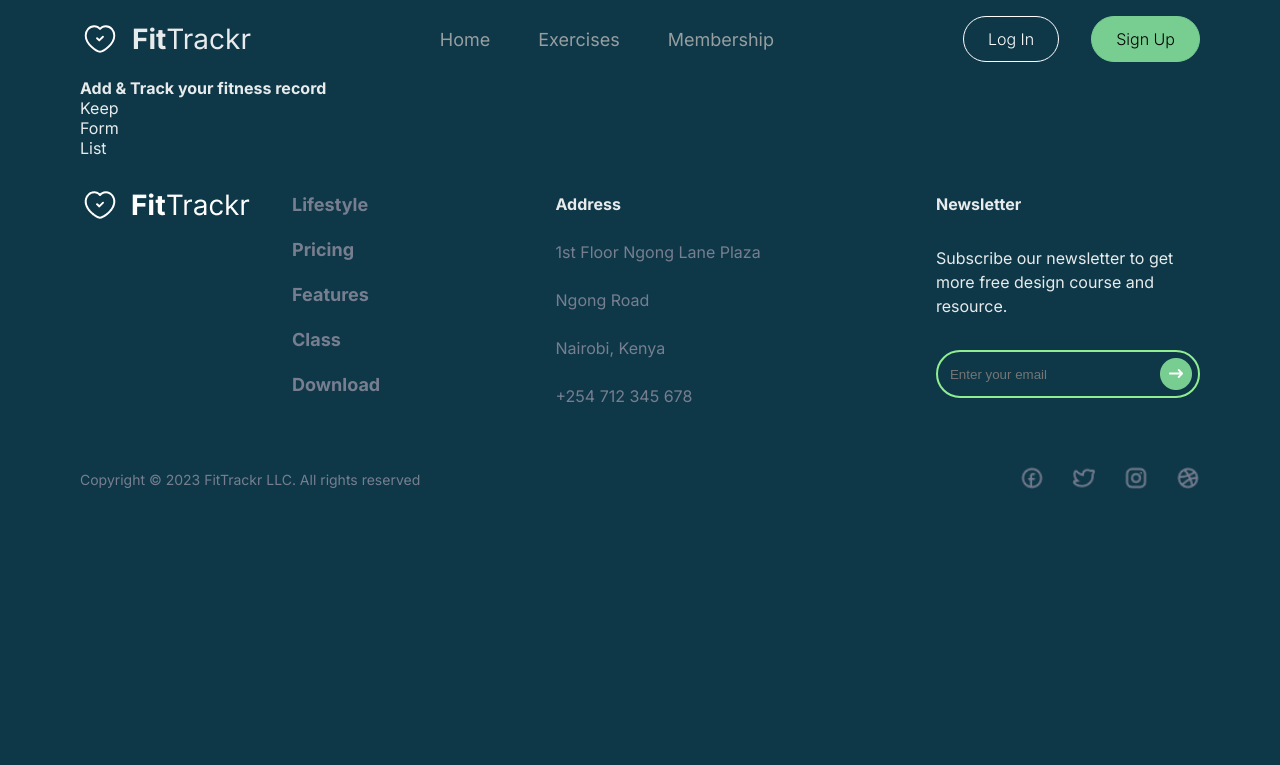
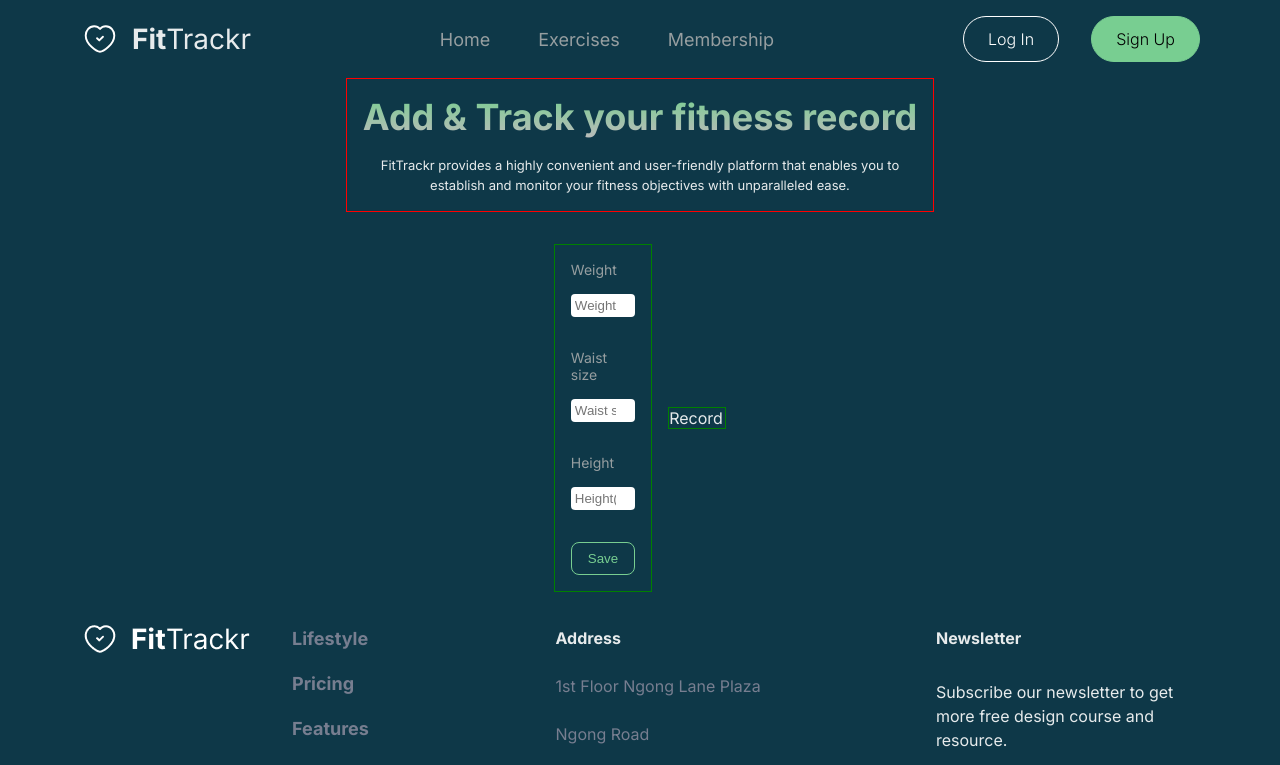
Before and after one commit to Ase020/fitTrackr-client, a React (Vite) app: page /my-fitness in a window 1280 px wide. Shown: the top 765 px of the page. Built offline with nearby package versions, Linux system fonts and the light colour scheme; no server answers; a web font is replaced by a local one.

Commit message:
page init

```diff
--- /dev/null
+++ b/src/components/fitnessCard/FitnessCard.jsx
@@ -0,0 +1,49 @@
+import "./fitnessCard.css";
+
+const FitnessCard = () => (
+  <div className="fitness_body-form">
+    <form className="fitness_form-container">
+      <div className="fitness_input-wrapper">
+        <label className="fitness_form-label">Weight</label>
+        <input
+          type="number"
+          placeholder="Weight(kgs)"
+          className="fitness_form-input"
+          min={30}
+          max={250}
+          required
+        />
+      </div>
+
+      <div className="fitness_input-wrapper">
+        <label className="fitness_form-label">Waist size</label>
+        <input
+          type="number"
+          placeholder="Waist size(inches)"
+          className="fitness_form-input"
+          min={16}
+          max={60}
+          required
+        />
+      </div>
+
+      <div className="fitness_input-wrapper">
+        <label className="fitness_form-label">Height</label>
+        <input
+          type="number"
+          placeholder="Height(cm)"
+          className="fitness_form-input"
+          min={100}
+          max={250}
+          required
+        />
+      </div>
+
+      <button type="submit" className="fitness_form-btn">
+        Save
+      </button>
+    </form>
+  </div>
+);
+
+export default FitnessCard;
--- /dev/null
+++ b/src/components/fitnessCard/fitnessCard.css
@@ -0,0 +1,46 @@
+.fitness_body-form {
+  border: 1px solid green;
+  flex: 2;
+}
+
+.fitness_form-container {
+  display: flex;
+  flex-direction: column;
+  gap: 32px;
+  padding: 16px;
+}
+
+.fitness_input-wrapper {
+  display: flex;
+  flex-direction: column;
+  gap: 16px;
+  font-size: 14px;
+}
+
+.fitness_form-label {
+  color: #969ea0;
+}
+
+.fitness_form-input {
+  padding: 4px;
+  border-radius: 4px;
+  border: none;
+  outline: none;
+}
+
+.fitness_form-btn {
+  background: transparent;
+  border: 1px solid #78ce91;
+  color: #78ce91;
+  width: fit-content;
+  padding: 8px 16px;
+  border-radius: 8px;
+  margin: 0 auto;
+  transition: all 0.5s ease-in;
+  cursor: pointer;
+}
+
+.fitness_form-btn:hover {
+  background: #78ce91;
+  color: #fff;
+}
--- /dev/null
+++ b/src/components/fitnessRecord/FitnessRecord.jsx
@@ -0,0 +1,7 @@
+import "./fitnessRecord.css";
+
+const FitnessRecord = () => {
+  return <div className="">Record</div>;
+};
+
+export default FitnessRecord;
--- a/src/components/index.js
+++ b/src/components/index.js
@@ -11,6 +11,8 @@ import { default as Loader } from "./loader/Loader";
 import { default as Profile } from "./profile/Profile";
 import { default as Signup1 } from "./signup1/Signup1";
 import { default as UserRow } from "./user-row/UserRow";
+import { default as FitnessCard } from "./fitnessCard/FitnessCard";
+import { default as FitnessRecord } from "./fitnessRecord/FitnessRecord";
 
 export {
   Navbar,
@@ -26,4 +28,6 @@ export {
   Profile,
   Signup1,
   UserRow,
+  FitnessCard,
+  FitnessRecord,
 };
--- a/src/components/navbar/Navbar.jsx
+++ b/src/components/navbar/Navbar.jsx
@@ -75,7 +75,7 @@ const Navbar = ({ user, onLogout, isLoggedin }) => {
                 onClick={() => setProfile((prev) => !prev)}
                 to="/my-fitness"
               >
-                my fitness
+                My Fitness
               </Link>
               {user?.is_admin && (
                 <>
--- a/src/pages/fitness/Fitness.jsx
+++ b/src/pages/fitness/Fitness.jsx
@@ -1,3 +1,4 @@
+import { FitnessCard, FitnessRecord } from "../../components";
 import "./fitness.css";
 
 const Fitness = () => {
@@ -8,12 +9,19 @@ const Fitness = () => {
           Add & Track your fitness record
         </h4>
 
-        <p className="fitness_header-desc">Keep</p>
+        <p className="fitness_header-desc">
+          FitTrackr provides a highly convenient and user-friendly platform that
+          enables you to establish and monitor your fitness objectives with
+          unparalleled ease.
+        </p>
       </div>
 
       <div className="fitness_body-container">
-        <div className="fitness_body-form">Form</div>
-        <div className="fitness_body-list">List</div>
+        <FitnessCard />
+
+        <div className="fitness_body-list">
+          <FitnessRecord />
+        </div>
       </div>
     </main>
   );
--- a/src/pages/fitness/fitness.css
+++ b/src/pages/fitness/fitness.css
@@ -1,2 +1,43 @@
 .fitness_container {
+  display: flex;
+  flex-direction: column;
+  align-items: center;
+  gap: 32px;
 }
+
+.fitness_header-container {
+  display: flex;
+  flex-direction: column;
+  align-items: center;
+  gap: 16px;
+  border: 1px solid red;
+  padding: 16px;
+}
+
+.fitness_header-title {
+  font-size: 36px;
+  color: #969ea0;
+
+  background: linear-gradient(to bottom, #78ce91, #bbb);
+  background-clip: text;
+  -webkit-background-clip: text;
+  -webkit-text-fill-color: transparent;
+}
+
+.fitness_header-desc {
+  text-align: center;
+  max-width: 550px;
+  font-size: 13px;
+  line-height: 20px;
+}
+
+.fitness_body-container {
+  display: flex;
+  align-items: center;
+  gap: 16px;
+}
+
+.fitness_body-list {
+  flex: 3;
+  border: 1px solid green;
+}
```
Also changed, not shown: src/components/fitnessRecord/fitnessRecord.css (added).
